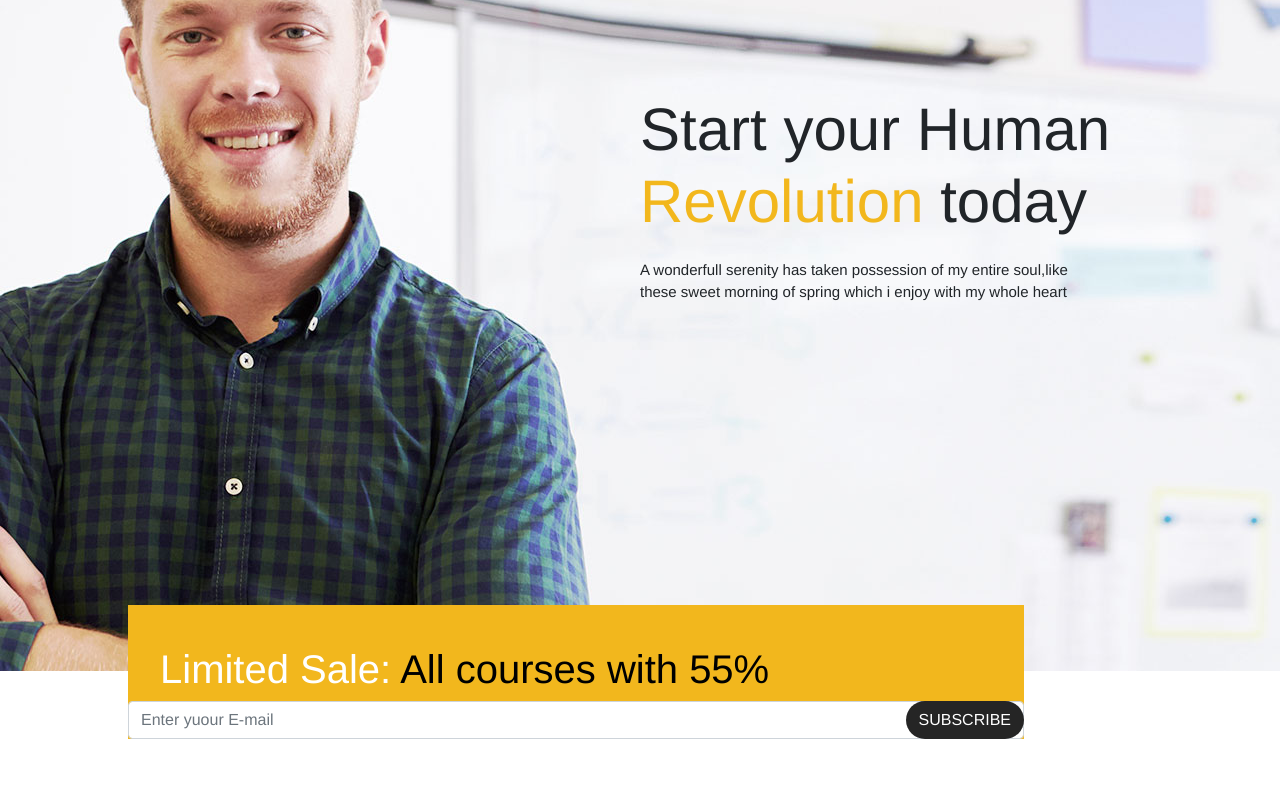
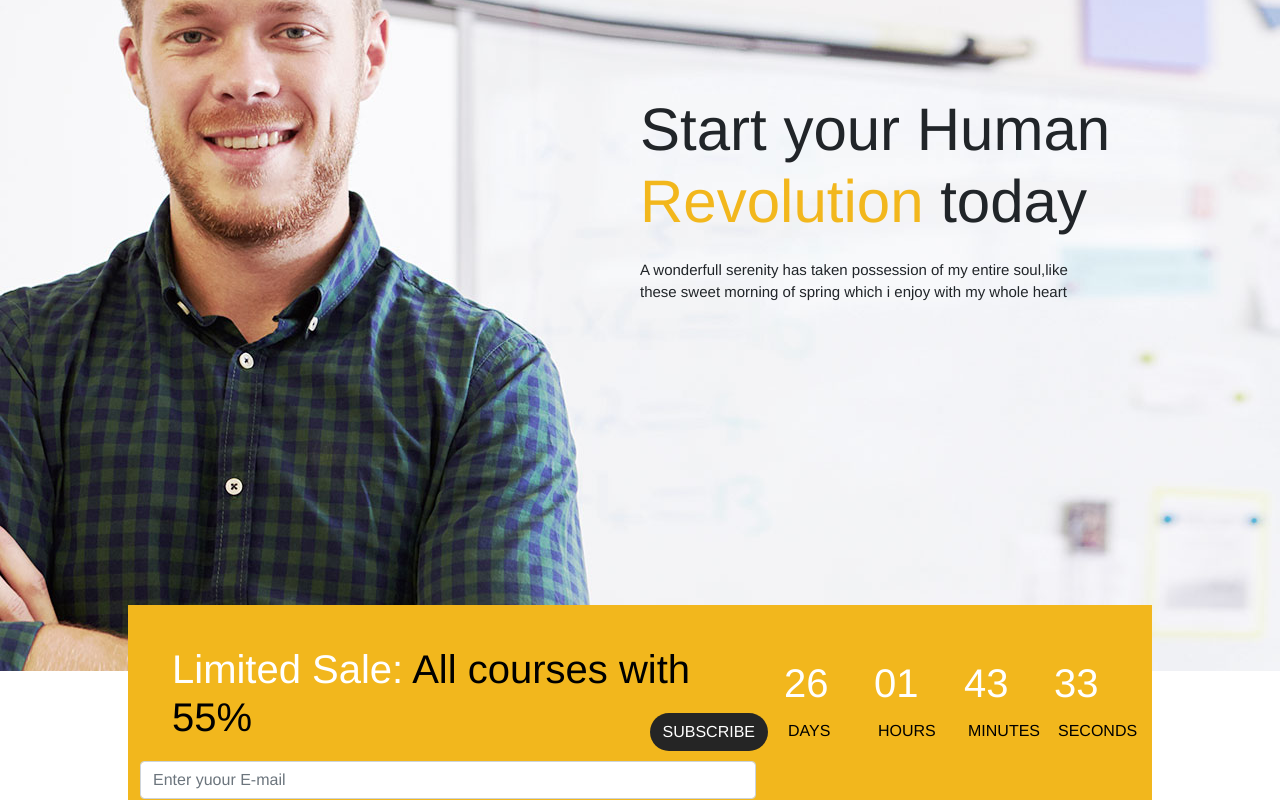
Before and after one commit to Dax2976/proj-html-vuejs, a Vue app: page / in a window 1280 px wide. Shown: the part 255-1055 px from the top of the page. Before the commit the page ends 994 px from the top, so only its background shows below. Built offline with nearby package versions, Linux system fonts and the light colour scheme.

Commit message:
proposal completed need revision

```diff
--- a/src/components/MainComp.vue
+++ b/src/components/MainComp.vue
@@ -3,7 +3,8 @@
        <section class="jumbo">
            <h1 class="title">Start your Human <span style="color:#f2b71d">Revolution</span> today</h1>
            <p class="title2">A wonderfull serenity has taken possession of my entire soul,like <br> these sweet morning of spring which i enjoy with my whole heart</p>
-           <div class="container">
+           <div class="container d-flex">
+               <div class="row">
                     <div class="proposal col-6">
                             <h1 class="text-white padding-top">Limited Sale: <span class="text-black">All courses with 55%</span></h1>
                         <div class="from-group">
@@ -13,8 +14,26 @@
                             <span class="text-uppercase text-white">subscribe</span>
                         </button>
                     </div>
+                    <div class="col-6 proposal2 d-flex align-items-center">
+                        <div class="col-3">
+                            <h1 class="text-white p-1">26</h1>
+                            <p class="text-uppercase text-black m-2">days</p>
                         </div>
-
+                        <div class="col-3">
+                            <h1 class="text-white p-1">01</h1>
+                            <p class="text-uppercase text-black m-2">hours</p>
+                        </div>
+                        <div class="col-3">
+                            <h1 class="text-white p-1">43</h1>
+                            <p class="text-uppercase text-black m-2">minutes</p>
+                        </div>
+                        <div class="col-3">
+                            <h1 class="text-white p-1">33</h1>
+                            <p class="text-uppercase text-black m-2">seconds</p>
+                        </div>
+                    </div>
+               </div>
+           </div>
        </section>
    </main>
 
@@ -50,12 +69,13 @@ export default {
     }
 
     .proposal{
-        width: 70%;
+        width: 50%;
         background-color: #f2b71d;
         position: absolute;
         top:92%;
         left: 10%;
         margin-bottom: 20px;
+        height: 195px;
     }
 
     .smt_subscribe_email{
@@ -70,11 +90,27 @@ export default {
         position: absolute;
         border-radius: 30px;
         right: 0%;
-        bottom: 0%;
+        bottom: 25%;
     }
 
     .padding-top{
         padding-top: 2.5rem;
         padding-left: 2rem;
+        margin-bottom: 20px;
+    }
+
+    .proposal2{
+       width: 30%;
+        background-color: #f2b71d;
+        position: absolute;
+        top: 92%;
+        left: 60%;
+        display: flex;
+        margin-bottom: 20px;
+        height: 195px;
+    }
+
+    .cotainer{
+        width: 70%;
     }
 </style>
```
Lines whose indentation alone changed are shown as unchanged.
